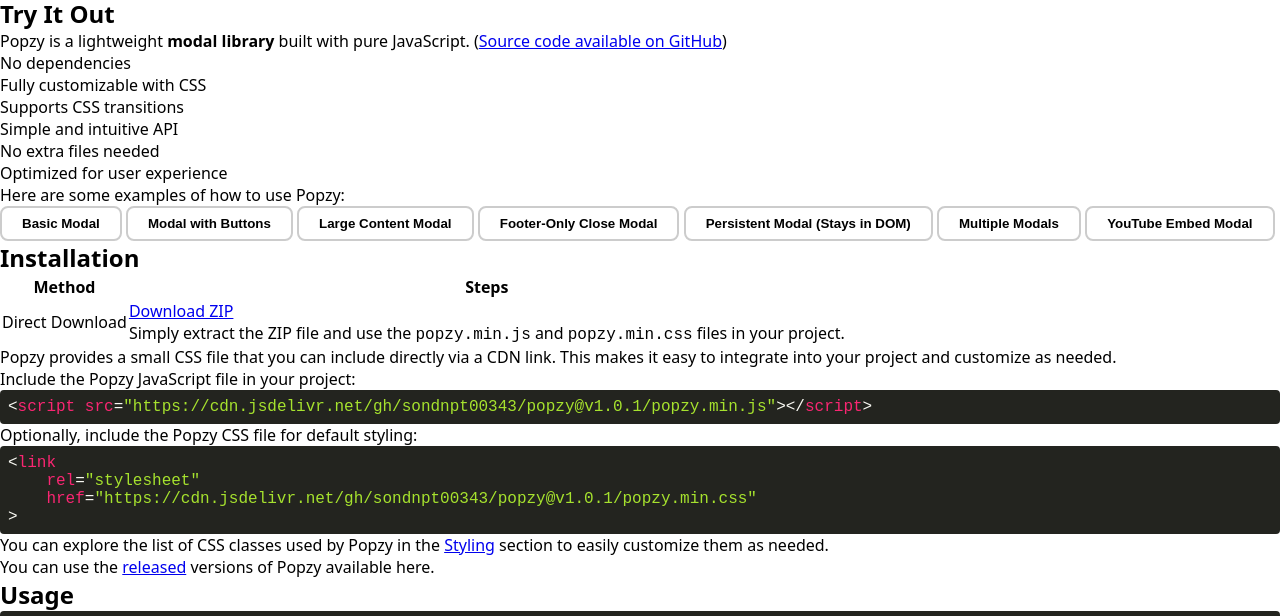
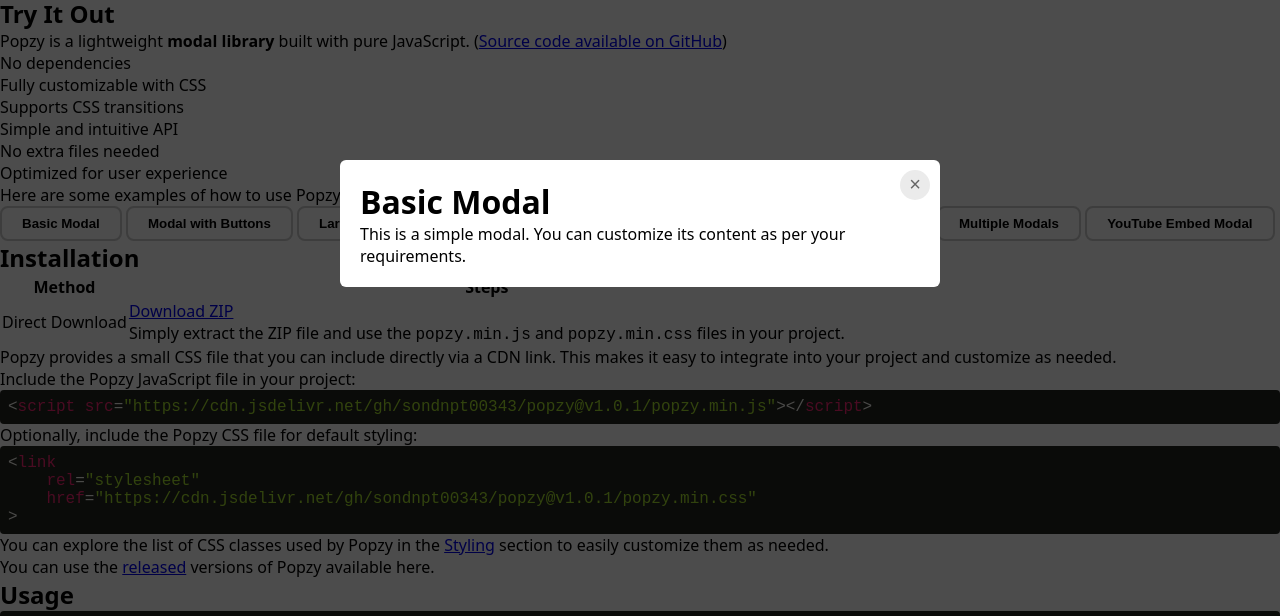
Before and after one commit to K710/popzy, a website: page index.html in a window 1280 px wide. Both pictures are taken after a click on the button "Basic Modal". Shown: the part 177-793 px from the top of the page. Drawn offline with Linux system fonts and the light colour scheme; files that its build step writes are made by us from their sources.

Commit message:
fix error

```diff
--- a/index.html
+++ b/index.html
@@ -14,7 +14,7 @@
             media="all"
         />
         <link rel="stylesheet" href="./assets/styles.css" media="all" />
-        <link rel="stylesheet" href="./src/popzy.css" />
+        <link rel="stylesheet" href="./popzy.css" />
         <link rel="shortcut icon" href="./favicon.ico" type="image/x-icon" />
     </head>
     <body>
@@ -438,7 +438,7 @@
         <!-- /CONTAINER -->
 
         <script src="./assets/highlight/highlight.js"></script>
-        <script src="./src/popzy.js"></script>
+        <script src="./popzy.js"></script>
         <script>
             // Highlight code
             hljs.initHighlightingOnLoad();
--- a/popzy.js
+++ b/popzy.js
@@ -33,7 +33,8 @@
         options
     );
 
-    this.content = this.template.content;
+    // ...existing code...
+    this.content = this.template ? this.template.content : this.opt.content;
     const { closeMethods } = this.opt;
     this._allowButtonClose = closeMethods.includes("button");
     this._allowBackdropClose = closeMethods.includes("overlay");
@@ -148,7 +149,7 @@
 
     // Disable scrolling
 
-    if (this.enableScrollLock) {
+    if (Popzy.elements.length === 1 && this.opt.enableScrollLock) {
         const target = this.opt.scrollLockTarget();
         if (this._hasScrollbar(target)) {
             target.classList.add("popzy--no-scroll");
```
